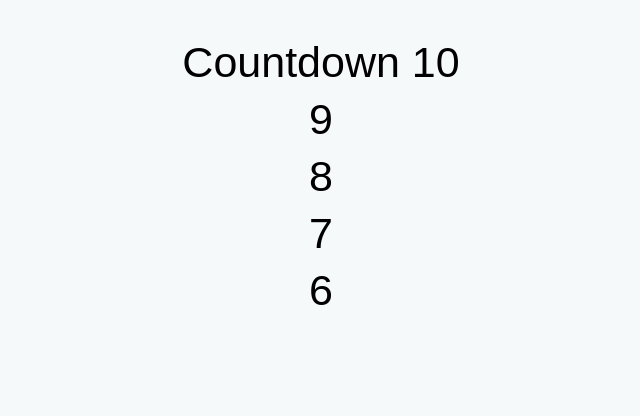
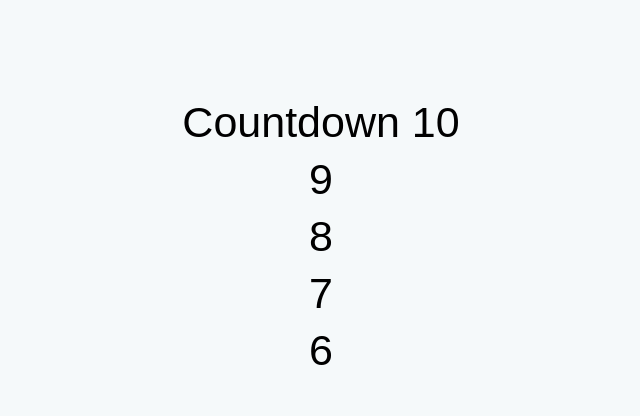
Before and after one commit to rellumgeluk/Countdown, a plain HTML site: page Index.html in a window 1280 px wide. Shown: the whole page, without its empty margins (319-959 px from the left). Drawn offline with Linux system fonts and the light colour scheme.

Commit message:
last updates

```diff
--- a/style.css
+++ b/style.css
@@ -1,4 +1,5 @@
 body {
+    padding: 50px;
     font-family: sans-serif;
     margin: 10px;
     background: #f5f9fa;
@@ -8,7 +9,7 @@ body {
 }
 
 .output {
-    padding: 20px;
+    padding: 30px;
     text-align: center;
 }
 
```
Also changed, not shown: live-preview.png (added).
